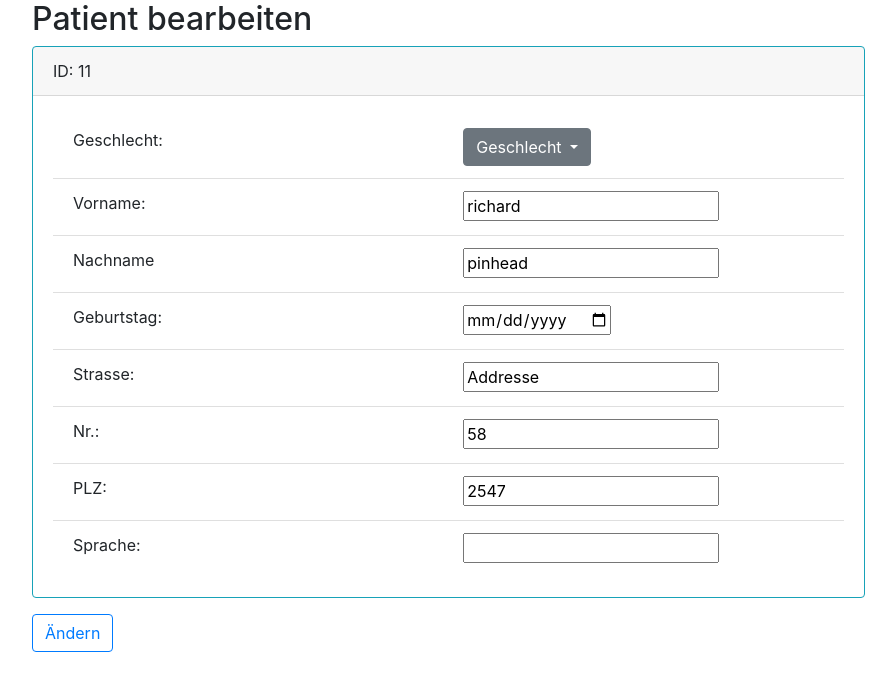
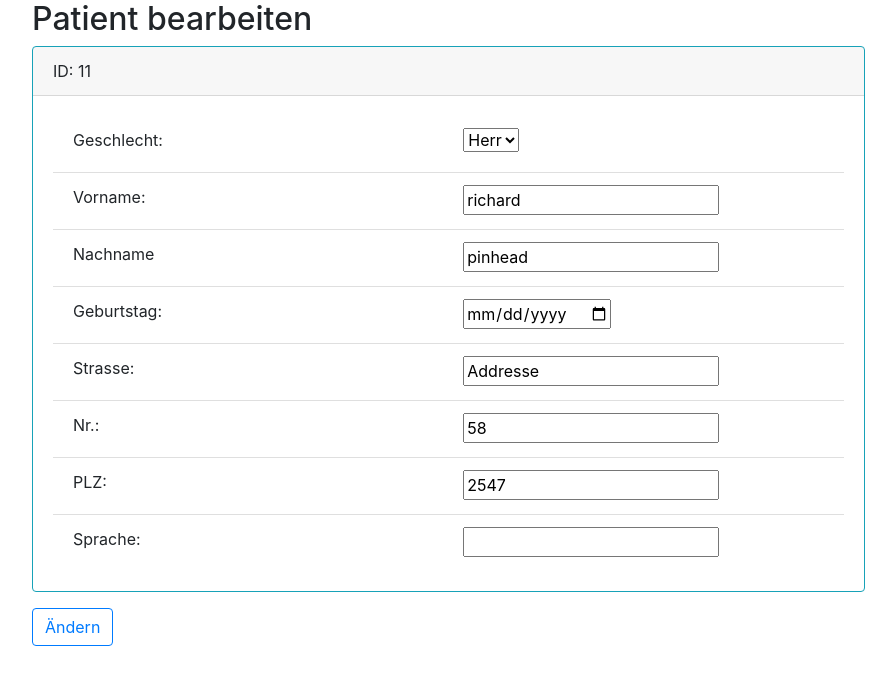
Before and after one commit to elly2178/curaMED, a Django app: page /patients/11/detail/ in a window 1280 px wide. Shown: the part 83-774 px from the top of the page, without its empty margins (53-949 px from the left). Run offline with Django 3.2, Linux system fonts and the light colour scheme; data comes from the database, SQL or seed files in the repository; both versions use the stored data as it was after the commit; some libraries are stand-ins or nearby versions.

Commit message:
patient update options response

```diff
--- a/templates/patient/patient_detail.html
+++ b/templates/patient/patient_detail.html
@@ -18,16 +18,10 @@
                             <label>Geschlecht: </label>
                         </div>
                         <div class="col">
-                            <div class="dropdown">
-                                <button class="btn btn-secondary dropdown-toggle" type="button"
-                                id="dropdownMenuButton" data-toggle="dropdown" aria-haspopup="true" aria-expanded="false">
-                                    Geschlecht
-                                  </button>
-                                <div class="dropdown-menu" aria-labelledby="dropdownMenuButton">
-                                  <a class="dropdown-item" value="male">Herr</a>
-                                  <a class="dropdown-item" value="female">Frau</a>
-                                </div>
-                            </div>
+                            <select name = 'title' id = 'id_title'>
+                                <option value="male"> Herr</option>
+                                <option value="female"> Frau</option>
+                            </select>
                         </div>
                     </div>
                 </li>
```
Also changed, not shown: db.sqlite3.
